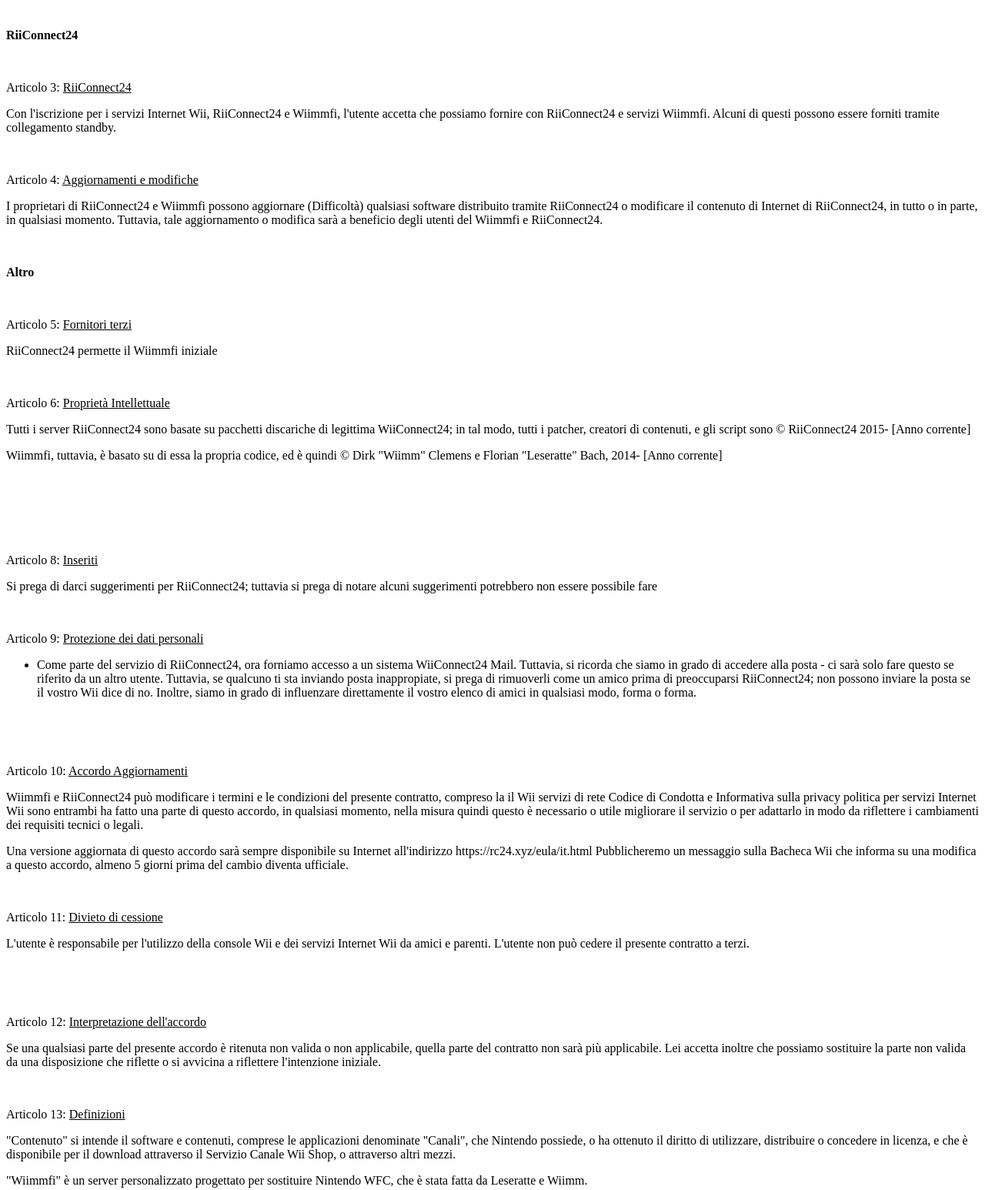
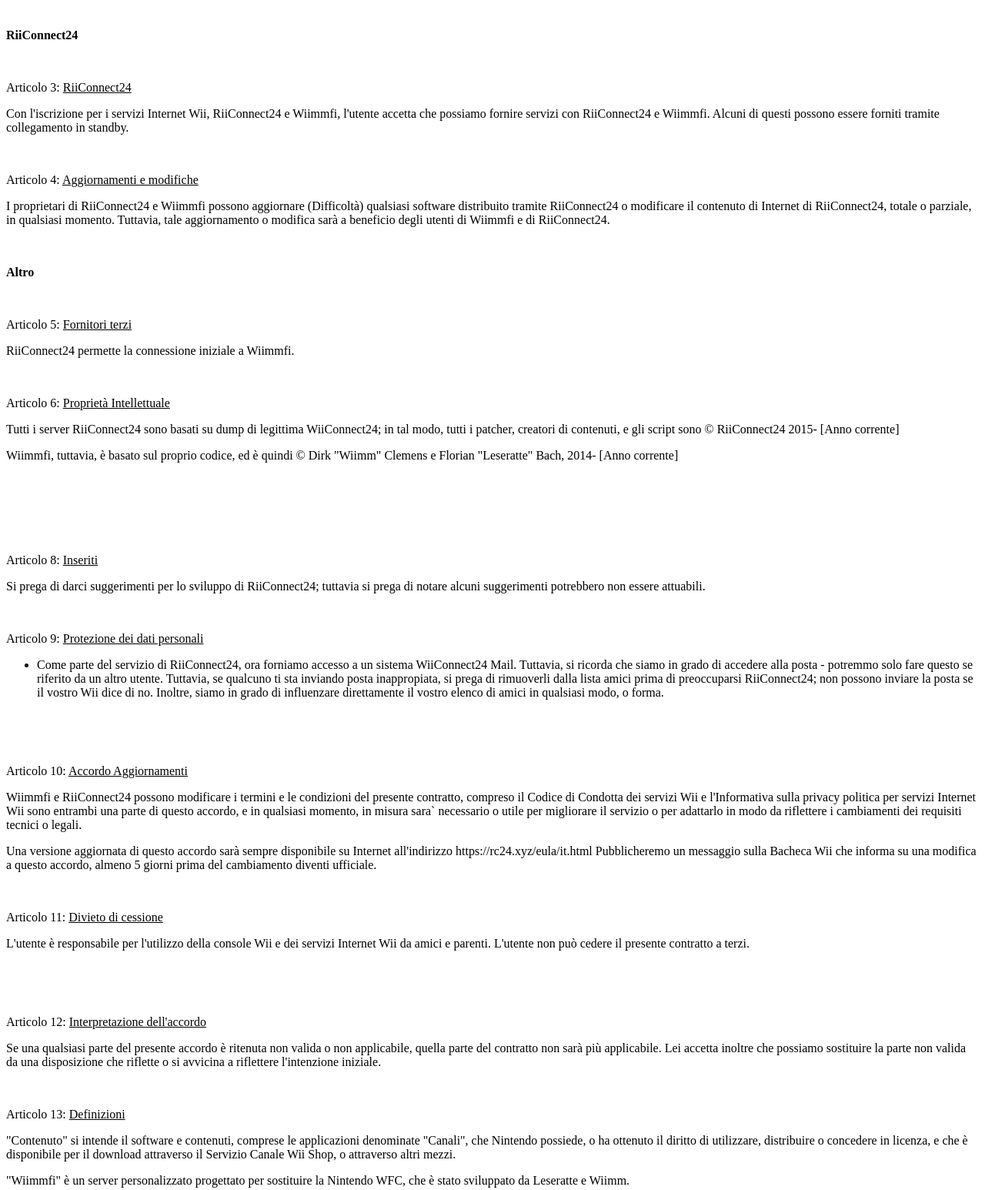
Before and after one commit to RiiConnect24/CFH, a plain HTML site: page eula/it.html in a window 1280 px wide. Shown: the part 1140-2686 px from the top of the page at 77% size. Drawn offline with Linux system fonts and the light colour scheme.

Commit message:
Grammar correction of it.html
Correcting Spelling and Grammar mistakes.

```diff
--- a/eula/it.html
+++ b/eula/it.html
@@ -30,7 +30,7 @@ aggiornamento: 2016/12/04</p>
 <b>Questo
 è un accordo RiiConnect24</b><br>
 <br>
-<b>Questo accordo è per l'utilizzo di RiiConnect24, un servizio WiiConnect24 sostituzione, cosí come servizi che forniamo tramite il nostro DNS (come Wiimmfi) </b>
+<b>Questo accordo è per l'utilizzo di RiiConnect24, un servizio sostitutivo di Wiiconnect24, cosí come servizi che forniamo tramite il nostro DNS (come Wiimmfi) </b>
 </p>
 <p class="cjk" align="CENTER">
 <br>
@@ -40,14 +40,14 @@ aggiornamento: 2016/12/04</p>
 clic sul pulsante "Accetto" se si accettano questi termini</b></p>
 <p class="cjk" align="CENTER">
 <b>Fare
-clic sul pulsante "Non accetto" se  si accettano
-<span style="font-style:italic;">non</span> i termini di questo accordo. Tuttavia, questo si fermerà l'accesso dell'utente al Canale Wii Shop e RiiConnect24.</b></p>
+clic sul pulsante "Non accetto" se non si accettano
+<span style="font-style:italic;">non</span> i termini di questo accordo. Tuttavia, questa scelta fermerà l'accesso dell'utente al Canale Wii Shop e a RiiConnect24.</b></p>
 <p class="cjk">
 <br>
 </p>
 <p class="cjk">
 <b>Questo
-è un accordo tra voi e RiiConnect24 ed è sviluppatori, proprio come i servizi accessibili attraverso il DNS (cioè Wiimmfi) Wiimmfi saranno indicati come "Wiimmfi", o "Wiimmfi WFC",
+è un accordo tra voi e gli sviluppatori di Riiconnect24, proprio come i servizi accessibili attraverso i DNS (cioè Wiimmfi) Wiimmfi sara` indicato come "Wiimmfi", oppure "Wiimmfi WFC",
 e RiiConnect24 sarà indicato come "RiiConnect24" o "RC24". </b>
 </p>
 <p class="cjk">
@@ -141,8 +141,8 @@ Articolo
 3: <u>RiiConnect24</u></p>
 <p class="cjk">
 Con
-l'iscrizione per i servizi Internet Wii, RiiConnect24 e Wiimmfi, l'utente accetta che possiamo fornire con RiiConnect24 e servizi Wiimmfi.
-Alcuni di questi possono essere forniti tramite collegamento standby.
+l'iscrizione per i servizi Internet Wii, RiiConnect24 e Wiimmfi, l'utente accetta che possiamo fornire servizi con RiiConnect24 e Wiimmfi.
+Alcuni di questi possono essere forniti tramite collegamento in standby.
 </p>
 <p class="cjk">
 <br>
@@ -154,9 +154,9 @@ Articolo
 I proprietari
 di RiiConnect24 e Wiimmfi possono aggiornare (Difficoltà)
 qualsiasi software distribuito tramite RiiConnect24 o modificare
-il contenuto di Internet di RiiConnect24, in tutto o in parte,
+il contenuto di Internet di RiiConnect24, totale o parziale,
 in qualsiasi momento. Tuttavia, tale aggiornamento o modifica sarà
-a beneficio degli utenti del Wiimmfi e RiiConnect24.</p>
+a beneficio degli utenti di Wiimmfi e di RiiConnect24.</p>
 <p class="cjk">
 <br>
 </p>
@@ -170,7 +170,7 @@ Articolo
 5: <u>Fornitori terzi</u></p>
 <p class="cjk">
 RiiConnect24
-permette il Wiimmfi iniziale</p>
+permette la connessione iniziale a Wiimmfi.</p>
 <p class="cjk">
 <br>
 </p>
@@ -179,10 +179,10 @@ Articolo
 6: <u>Proprietà Intellettuale</u></p>
 <p class="cjk">
 Tutti i
-server RiiConnect24 sono basate su pacchetti discariche di legittima WiiConnect24; in tal modo, tutti i patcher, creatori di contenuti, e gli script sono © RiiConnect24 2015- [Anno corrente]
+server RiiConnect24 sono basati su dump di legittima WiiConnect24; in tal modo, tutti i patcher, creatori di contenuti, e gli script sono © RiiConnect24 2015- [Anno corrente]
 </p><p class="cjk">
 Wiimmfi,
-tuttavia, è basato su di essa la propria codice, ed è quindi © Dirk "Wiimm" Clemens e Florian "Leseratte" Bach, 2014- [Anno corrente]
+tuttavia, è basato sul proprio codice, ed è quindi © Dirk "Wiimm" Clemens e Florian "Leseratte" Bach, 2014- [Anno corrente]
 <br>
 </p>
 <p class="cjk">
@@ -199,7 +199,7 @@ Articolo
 8: <u>Inseriti</u></p>
 <p class="cjk">
 Si prega
-di darci suggerimenti per RiiConnect24; tuttavia si prega di notare alcuni suggerimenti potrebbero non essere possibile fare
+di darci suggerimenti per lo sviluppo di RiiConnect24; tuttavia si prega di notare alcuni suggerimenti potrebbero non essere attuabili.
 </p>
 <p class="cjk">
 <br>
@@ -212,12 +212,12 @@ Articolo
 	Come
 	parte del servizio di RiiConnect24, ora forniamo accesso a un sistema WiiConnect24 Mail.
 	Tuttavia, si ricorda che siamo in grado di accedere alla posta
-	- ci sarà solo fare questo se riferito da un altro utente. Tuttavia,
-	se qualcuno ti sta inviando posta inappropiate,
-	si prega di rimuoverli come un amico prima di preoccuparsi RiiConnect24;
+	- potremmo solo fare questo se riferito da un altro utente. Tuttavia,
+	se qualcuno ti sta inviando posta inappropiata,
+	si prega di rimuoverli dalla lista amici prima di preoccuparsi RiiConnect24;
 	non possono inviare la posta se il vostro Wii dice di no.
 	Inoltre, siamo in grado di influenzare direttamente il vostro elenco di amici in qualsiasi modo,
-	forma o forma.
+	o forma.
 	</p>
 </li></ul>
 <p class="cjk">
@@ -231,11 +231,11 @@ Articolo
 10: <u>Accordo Aggiornamenti</u></p>
 <p class="cjk">
 Wiimmfi e RiiConnect24
-può modificare i termini e le condizioni del presente contratto,
-compreso la il Wii servizi di rete Codice di Condotta e Informativa
-sulla privacy politica per servizi Internet Wii sono entrambi ha fatto
-una parte di questo accordo, in qualsiasi momento, nella misura quindi questo
-è necessario o utile migliorare il servizio o per adattarlo in modo da riflettere
+possono modificare i termini e le condizioni del presente contratto,
+compreso il Codice di Condotta dei servizi Wii e l'Informativa
+sulla privacy politica per servizi Internet Wii sono entrambi
+una parte di questo accordo, e in qualsiasi momento, in misura sara`
+necessario o utile per migliorare il servizio o per adattarlo in modo da riflettere
 i cambiamenti dei requisiti tecnici o legali.
 </p>
 <p class="cjk">
@@ -243,7 +243,7 @@ Una
 versione aggiornata di questo accordo sarà sempre disponibile su
 Internet all'indirizzo https://rc24.xyz/eula/it.html
 Pubblicheremo un messaggio sulla Bacheca Wii che informa su una modifica a questo accordo,
-almeno 5 giorni prima del cambio diventa ufficiale.
+almeno 5 giorni prima del cambiamento diventi ufficiale.
 </p>
 <p class="cjk">
 <br>
@@ -285,7 +285,7 @@ che Nintendo possiede, o ha ottenuto il diritto di utilizzare, distribuire o con
 e che è disponibile per il download attraverso il Servizio Canale Wii Shop, o attraverso altri mezzi.</p>
 <p>
 "Wiimmfi"
-è un server personalizzato progettato per sostituire Nintendo WFC, che è stata fatta da Leseratte e Wiimm.
+è un server personalizzato progettato per sostituire la Nintendo WFC, che è stato sviluppato da Leseratte e Wiimm.
 </p>
 <p>
  "Nintendo proprietà intellettuale"
@@ -305,7 +305,7 @@ si intendono i beni diversi dai contenuti che vengono resi disponibili per
 l'acquisto tramite il servizio Canale Wii Shop.
 </p>
 <p class="cjk">
-"RiiConnect24" indica il servizio grazie al quale RiiConnect24 può distribuire il software, materiale, e-mail e altri dati alla console Wii, e il Forum della console Wii Wii, in qualsiasi momento e per cui è possibile inviare e ricevere e-mail, fotografie e altro materiale con la console Wii.</p>
+"RiiConnect24" indica il servizio grazie al quale RiiConnect24 può distribuire il software, materiale, e-mail e altri dati alla console Wii, e il Forum della console Wii, in qualsiasi momento e per cui è possibile inviare e ricevere e-mail, fotografie e altro materiale con la console Wii.</p>
 <p class="cjk">
 "Console Wii" indica il sistema di Nintendo ha venduto e commercializzato da Nintendo con il marchio Wii, compresi eventuali sistemi successivi e sistemi compatibili.</p>
 <p>
@@ -350,10 +350,10 @@ Il presente Codice di Comportamento Wiimmfi ( "Codice di Comportamento Wii") del
 	Falsa luce, spacciarsi, abusare, molestare, minacciare o molestare qualsiasi persona o società, tra cui, ma non solo ad altri utenti, Wiimmfi stesso, e / oi suoi moderatori.
 	</p>
 	</li><li><p class="cjk">
-	Fare qualsiasi cosa attività illegali, discriminatorie, diffamatorie, offensive, moleste, abusivi, osceni, minacciosi, fisicamente pericolosa o altrimenti deplorevole in connessione con Wiimmfi. </p>
+	Fare qualsiasi attività illegale, discriminatoria, diffamatoria, offensive, moleste, abusivi, osceni, minacciosi, fisicamente pericoloso o altrimenti deplorevole in connessione con Wiimmfi. </p>
 </li></ul>
 <p class="cjk">
-2. Wiimmfi & RiiConnect24 non sono responsabili per qualsiasi cosa tu dica o qualsiasi cosa che accade su Wiimmfi o RiiConnect24 come risultato del suo uso dei servizi stessi; tu solo sei responsabile.</p>
+2. Wiimmfi & RiiConnect24 non sono responsabili per qualsiasi cosa tu dica o qualsiasi cosa che accade su Wiimmfi o RiiConnect24 come risultato del suo uso dei servizi stessi; solamente tu sei responsabile.</p>
 <p class="cjk">
 3. Virtuale. Alcuni giochi o altri contenuti possono avere alcune caratteristiche che possono essere scambiati con altri utenti Wii Network Services. Ad esempio, un gioco potrebbe dare la possibilità di creare un personaggio che raccoglie gli oggetti (come una macchina o di monete d'oro) e presenta alcune caratteristiche (come un'abilità speciale o aspetto). Queste caratteristiche sono a volte chiamati "proprietà virtuale". Nintendo (o dei suoi licenziatari) possiede questa proprietà virtuale, e non si può vendere, scambiare, cedere, concedere in licenza o altrimenti trasmettere proprietà virtuale con soldi veri o per Wii Points.
 </p>
@@ -364,7 +364,7 @@ Il presente Codice di Comportamento Wiimmfi ( "Codice di Comportamento Wii") del
 <p></p>
 <p class="cjk">
 <b>5. Wiimmfi &amp; RiiConnect24
-si riserva il diritto di sospendere immediatamente o sospendere l'uso di Wiimmfi o RiiConnect24 per, a loro esclusiva discrezione, qualsiasi violazione del presente Codice di Comportamento Wii o di regole Wiimmfi. Tutti i divieti possono essere temporanea o permanente. </b>
+si riserva il diritto di sospendere immediatamente o sospendere l'uso di Wiimmfi o RiiConnect24 per, a loro esclusiva discrezione, qualsiasi violazione del presente Codice di Comportamento Wii o di regole Wiimmfi. Tutti i divieti possono essere temporanei o permanenti. </b>
 </p>
 <FOOTER>
 		<P>Translated by GameCube</P>
```
